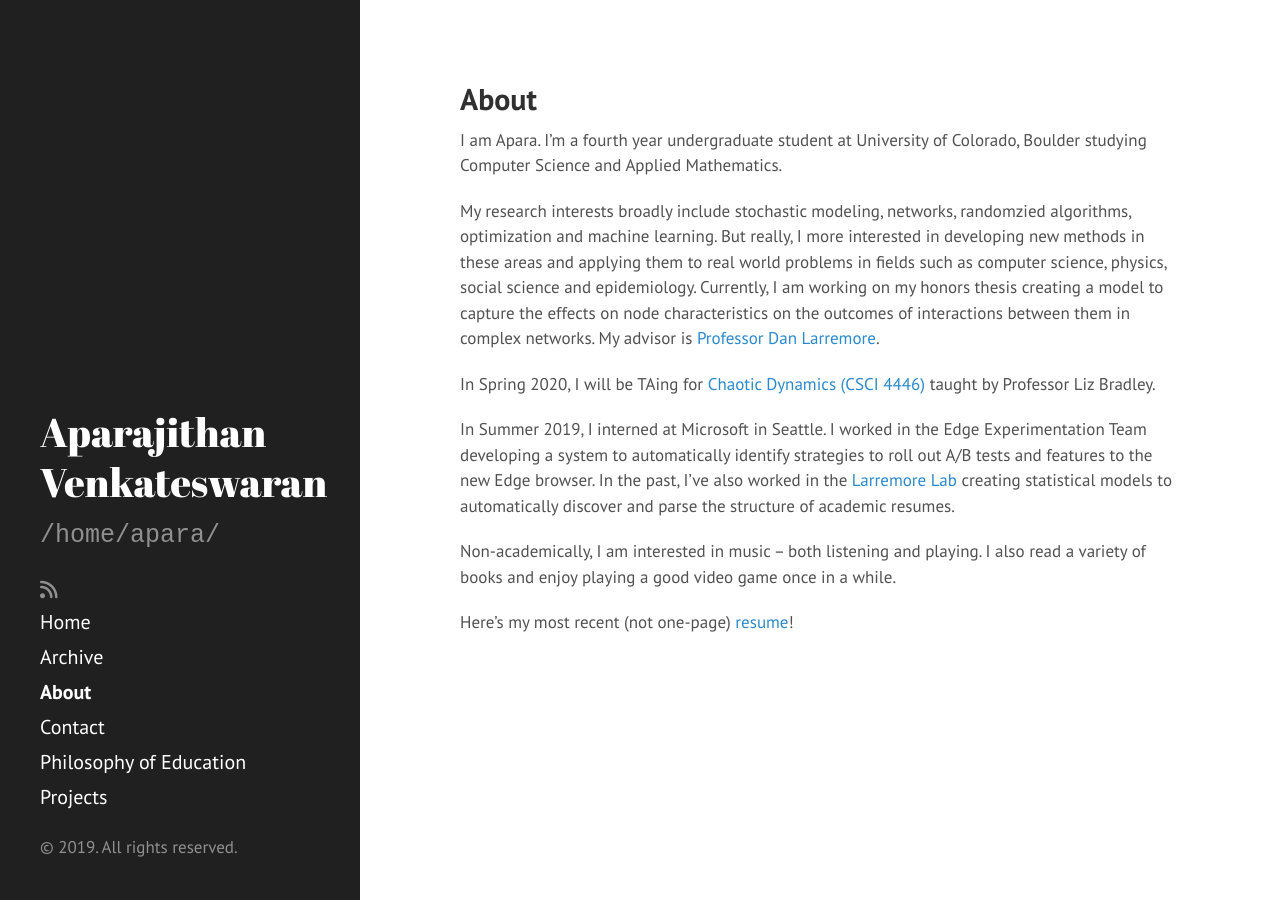
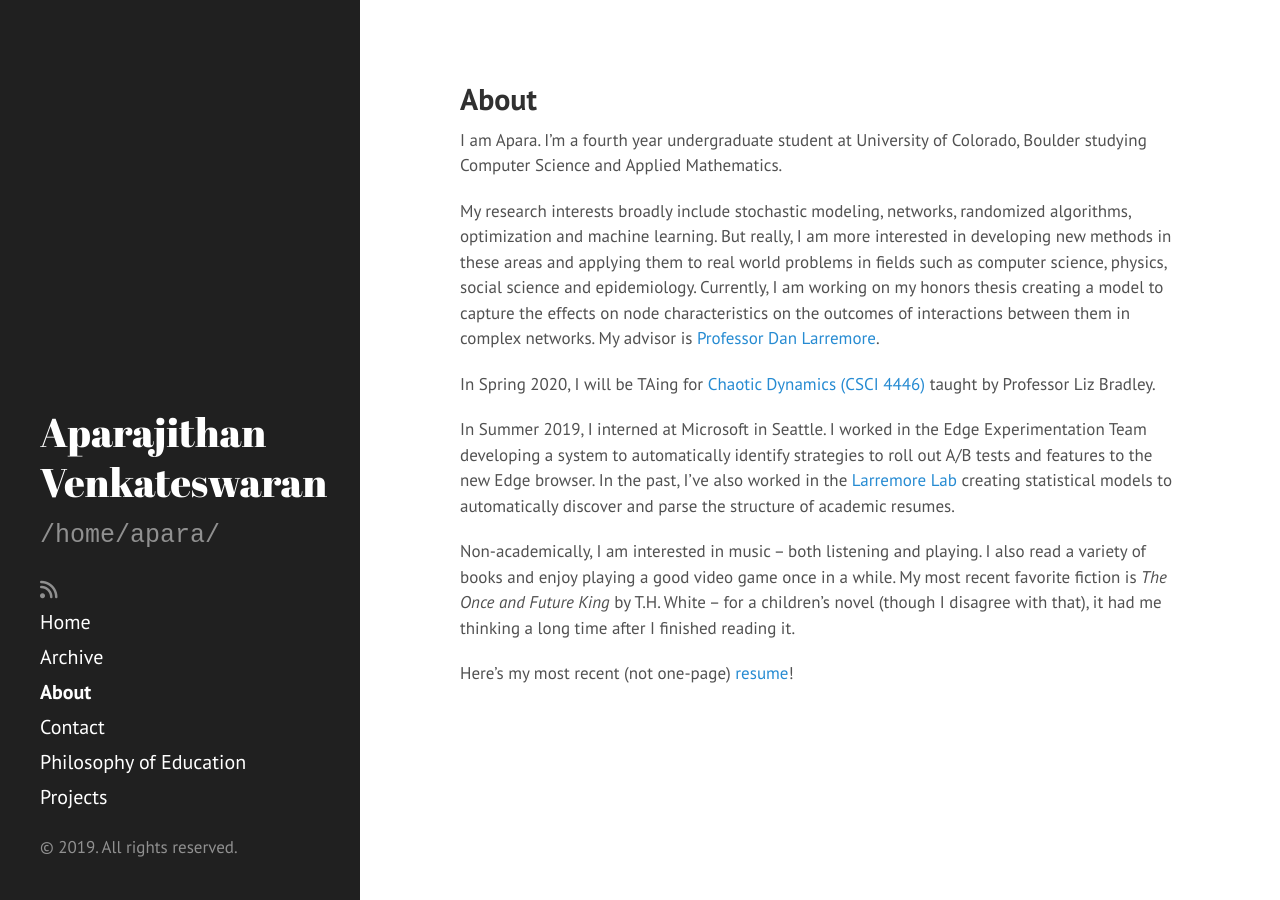
Before and after one commit to AparaV/aparavenkat.com, a Jekyll site: the page built from bio.md, in a window 1280 px wide. Built offline with Jekyll 4.4.1, drawn with Linux system fonts in a browser that asks for light colours; nearby versions of some CDN libraries.

Commit message:
Update bio for typos and add Once and Future King

```diff
--- a/bio.md
+++ b/bio.md
@@ -5,12 +5,12 @@ title: About
 
 I am Apara. I'm a fourth year undergraduate student at University of Colorado, Boulder studying Computer Science and Applied Mathematics.
 
-My research interests broadly include stochastic modeling, networks, randomzied algorithms, optimization and machine learning. But really, I more interested in developing new methods in these areas and applying them to real world problems in fields such as computer science, physics, social science and epidemiology. Currently, I am working on my honors thesis creating a model to capture the effects on node characteristics on the outcomes of interactions between them in complex networks. My advisor is [Professor Dan Larremore](https://larremorelab.github.io/dan/){:target="_blank"}.
+My research interests broadly include stochastic modeling, networks, randomized algorithms, optimization and machine learning. But really, I am more interested in developing new methods in these areas and applying them to real world problems in fields such as computer science, physics, social science and epidemiology. Currently, I am working on my honors thesis creating a model to capture the effects on node characteristics on the outcomes of interactions between them in complex networks. My advisor is [Professor Dan Larremore](https://larremorelab.github.io/dan/){:target="_blank"}.
 
 In Spring 2020, I will be TAing for [Chaotic Dynamics (CSCI 4446)](https://www.cs.colorado.edu/~lizb/chaos-course.html){:target="_blank"} taught by Professor Liz Bradley.
 
 In Summer 2019, I interned at Microsoft in Seattle. I worked in the Edge Experimentation Team developing a system to automatically identify strategies to roll out A/B tests and features to the new Edge browser. In the past, I've also worked in the [Larremore Lab](https://larremorelab.github.io/){:target="_blank"} creating statistical models to automatically discover and parse the structure of academic resumes.
 
-Non-academically, I am interested in music -- both listening and playing. I also read a variety of books and enjoy playing a good video game once in a while.
+Non-academically, I am interested in music -- both listening and playing. I also read a variety of books and enjoy playing a good video game once in a while. My most recent favorite fiction is _The Once and Future King_ by T.H. White -- for a children's novel (though I disagree with that), it had me thinking a long time after I finished reading it.
 
 Here's my most recent (not one-page) [resume](/assets/pdf/AparajithanVenkateswaran.pdf){:target="_blank"}!
```
